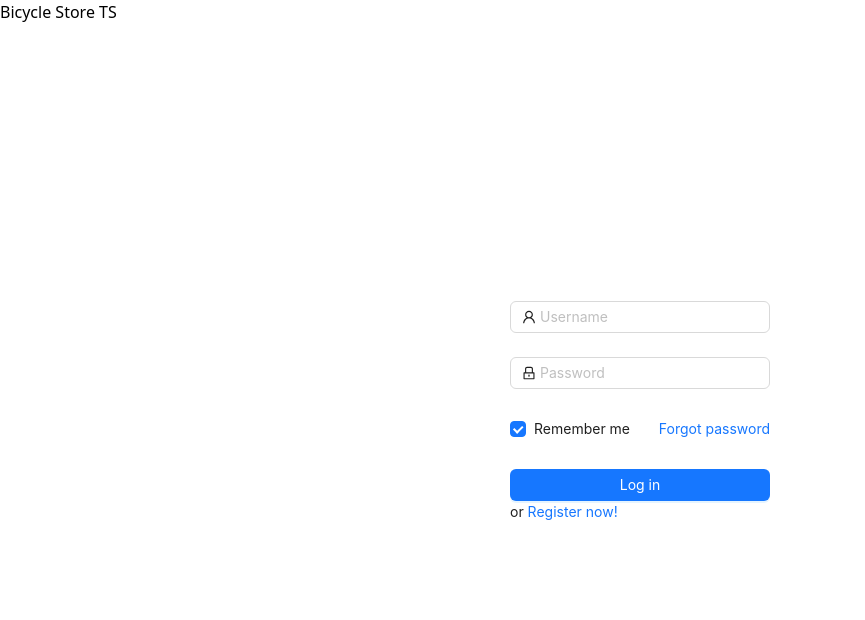
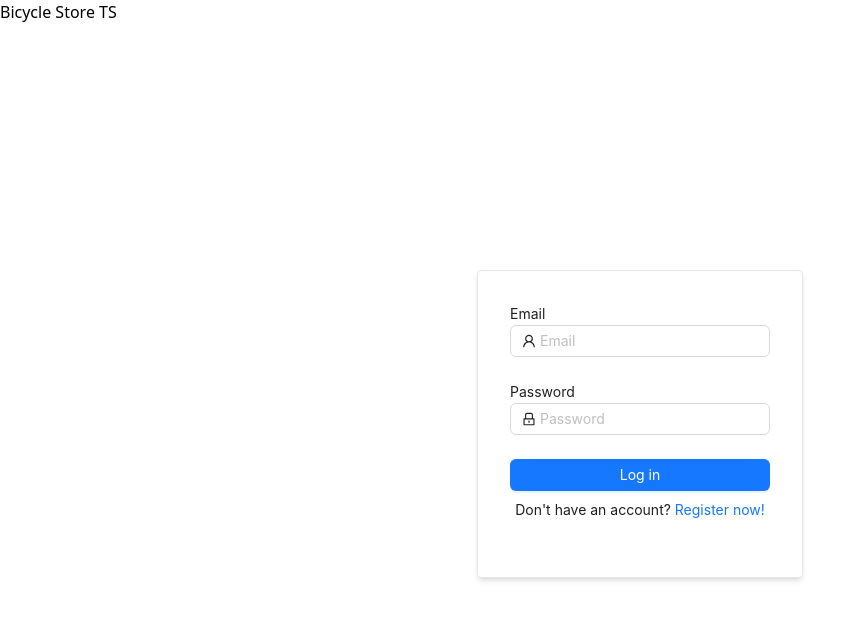
Before and after one commit to Marg0n/BicycleStoreTS, a React (Vite) app: page / in a window 1280 px wide. Shown: the top 620 px of the page, without its empty margins (0-865 px from the left). Built offline with nearby package versions, Linux system fonts and the light colour scheme.

Commit message:
Update: Login component's basic functionality is done

```diff
--- a/package.json
+++ b/package.json
@@ -16,6 +16,7 @@
     "react": "^19.0.0",
     "react-dom": "^19.0.0",
     "react-hook-form": "^7.54.2",
+    "react-icons": "^5.5.0",
     "react-redux": "^9.2.0",
     "react-router-dom": "^7.2.0",
     "tailwindcss": "^4.0.8"
--- a/src/pages/Login.tsx
+++ b/src/pages/Login.tsx
@@ -1,26 +1,49 @@
 import { LockOutlined, UserOutlined } from "@ant-design/icons";
 import { Button, Checkbox, Form, Input, Flex } from "antd";
+import { useLoginMutation } from "../redux/features/auth/authApi";
+import { TbFidgetSpinner } from "react-icons/tb";
 
 const Login = () => {
+  const [login, { data, error, isLoading }] = useLoginMutation();
 
-    const onFinish = (values: unknown) => {
-        console.log('Received values of form: ', values);
+  console.log("error", error);
+  console.log("data", data);
+
+  // onFinish function for submitting the form
+  const onFinish = (values: { email: string; password: string }) => {
+    console.log("Received values of form: ", values);
+    login({
+      email: values.email,
+      password: values.password,
+    });
   };
 
   return (
     <div className="flex justify-center items-center h-screen">
+      <div className="p-8 border border-gray-200 rounded shadow-md">
         <Form
           name="login"
           initialValues={{ remember: true }}
           style={{ maxWidth: 360 }}
           onFinish={onFinish}
         >
+          {/* email */}
+          <label>Email</label>
           <Form.Item
-          name="username"
-          rules={[{ required: true, message: "Please input your Username!" }]}
+            name="email"
+            rules={[
+              {
+                type: "email",
+                required: true,
+                message: "Please input your Email!",
+              },
+            ]}
           >
-          <Input prefix={<UserOutlined />} placeholder="Username" />
+            <Input prefix={<UserOutlined />} type="email" placeholder="Email" />
           </Form.Item>
+
+          {/* password */}
+          <label>Password</label>
           <Form.Item
             name="password"
             rules={[{ required: true, message: "Please input your Password!" }]}
@@ -31,22 +54,28 @@ const Login = () => {
               placeholder="Password"
             />
           </Form.Item>
-        <Form.Item>
+
+          {/* remember me and forget password */}
+          {/* <Form.Item>
             <Flex justify="space-between" align="center">
               <Form.Item name="remember" valuePropName="checked" noStyle>
                 <Checkbox>Remember me</Checkbox>
               </Form.Item>
               <a href="">Forgot password</a>
             </Flex>
-        </Form.Item>
+          </Form.Item> */}
 
+          {/* login button */}
           <Form.Item>
-          <Button block type="primary" htmlType="submit">
-            Log in
+            <Button block type="primary" htmlType="submit" disabled={isLoading}>
+              {isLoading ? <TbFidgetSpinner className="animate-spin" /> : "Log in"}
             </Button>
-          or <a href="">Register now!</a>
+            <p className="text-center mt-2">
+              Don&apos;t have an account? <a href="">Register now!</a>
+            </p>
           </Form.Item>
         </Form>
+      </div>
     </div>
   );
 };
--- a/src/redux/api/baseApi.ts
+++ b/src/redux/api/baseApi.ts
@@ -2,6 +2,6 @@ import { createApi, fetchBaseQuery } from "@reduxjs/toolkit/query/react";
 
 export const baseApi = createApi({
   reducerPath: "baseApi",
-  baseQuery: fetchBaseQuery({ baseUrl: "http://localhost/api" }),
+  baseQuery: fetchBaseQuery({ baseUrl: "https://bicycle-store-ts-node.vercel.app/api" }),
   endpoints: () => ({  }),
 });
--- a/src/redux/features/auth/authApi.ts
+++ b/src/redux/features/auth/authApi.ts
@@ -3,7 +3,7 @@ import { baseApi } from "../../api/baseApi";
 const authApi = baseApi.injectEndpoints({
     endpoints: (builder) => ({
         login: builder.mutation({
-        query: (credentials: { username: string; password: string }) => ({
+        query: (credentials: { email: string; password: string }) => ({
             url: "/auth/login",
             method: "POST",
             body: credentials,
--- a/src/redux/store.ts
+++ b/src/redux/store.ts
@@ -1,10 +1,13 @@
 import { configureStore } from "@reduxjs/toolkit";
 import authReducer from "./features/auth/authSlice";
+import { baseApi } from "./api/baseApi";
 
 export const store = configureStore({
     reducer: {
+        [baseApi.reducerPath]: baseApi.reducer,
         auth: authReducer,
     },
+    middleware: (getDefaultMiddleware) => getDefaultMiddleware().concat(baseApi.middleware),
 })
 
 // Infer the `RootState` and `AppDispatch` types from the store itself
```
Also changed, not shown: 2 other files (tests, documents, lock files or other folders). Lines whose indentation alone changed are shown as unchanged.
